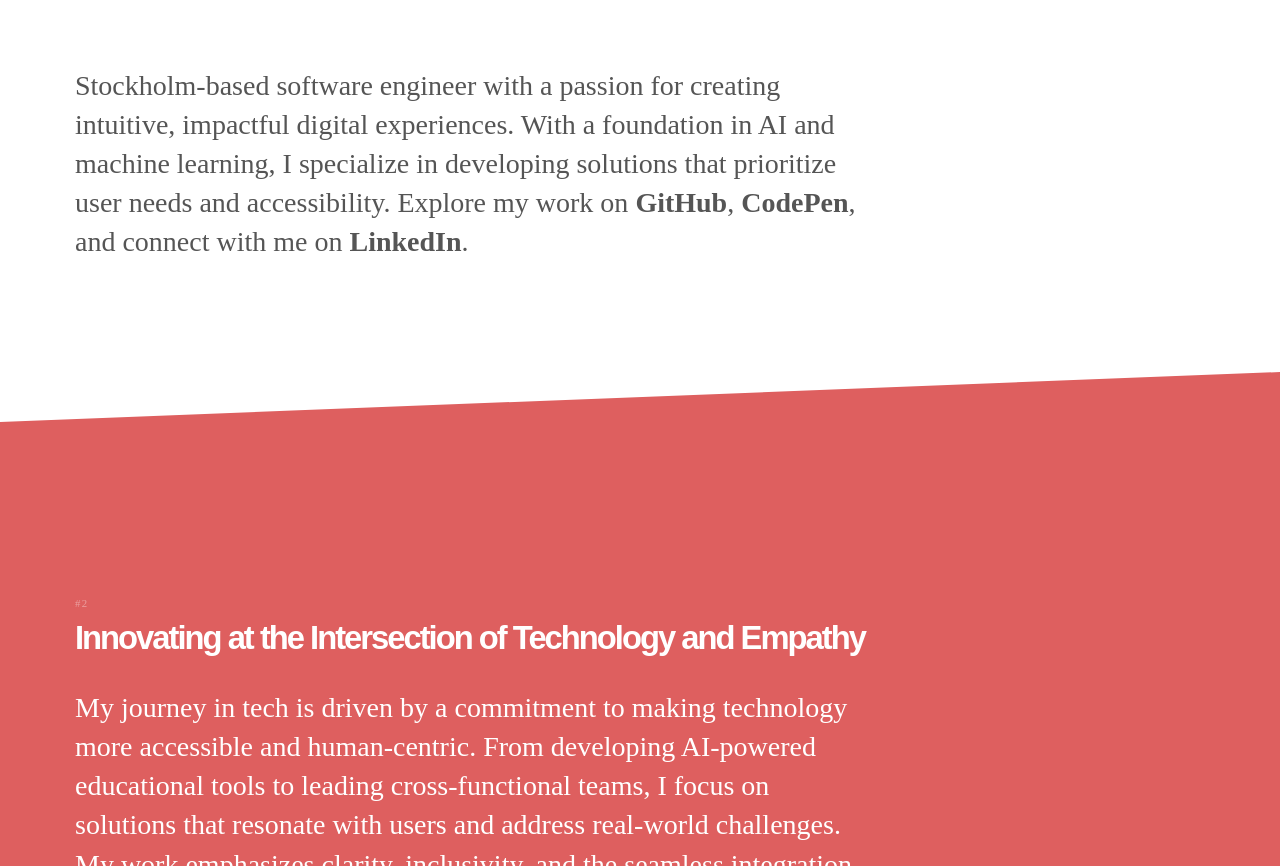
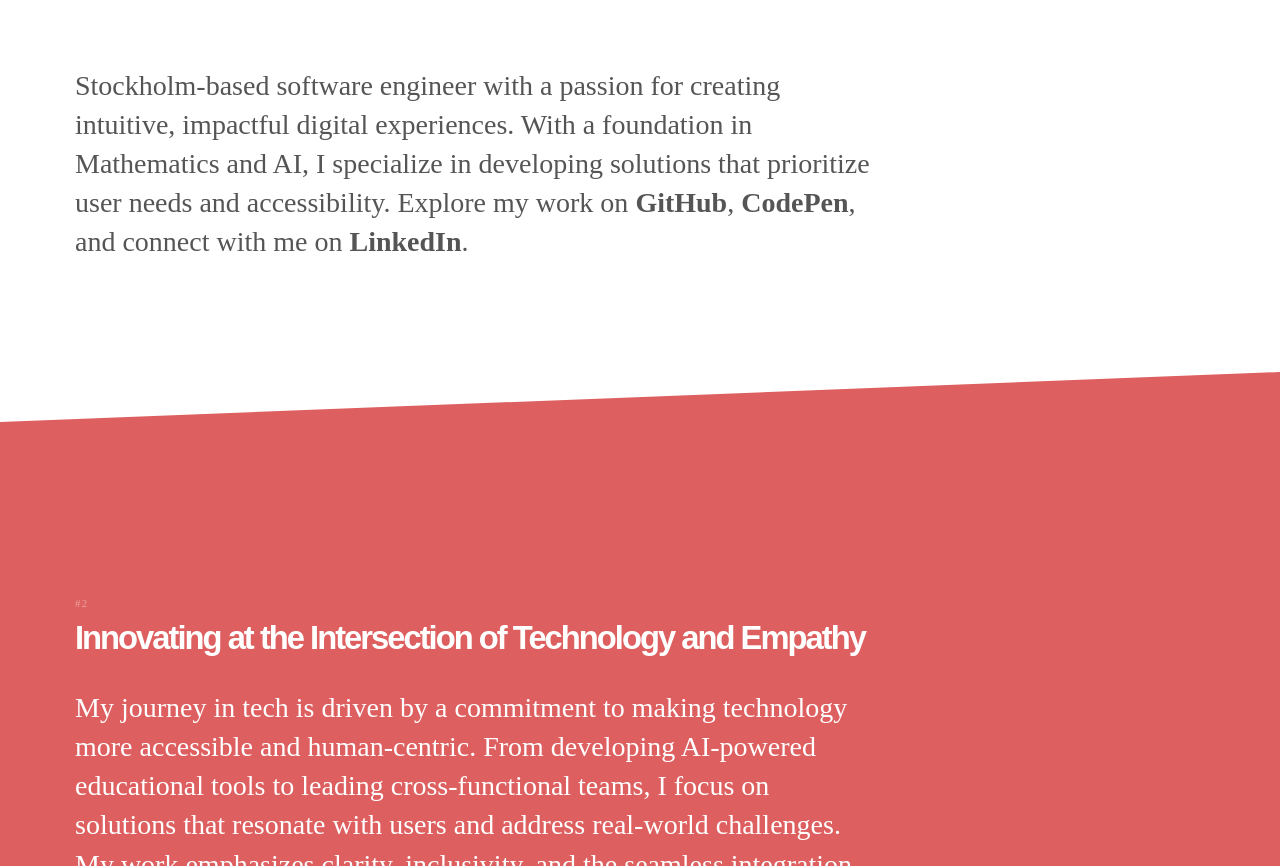
Before and after one commit to alikniby/portfolio1, a plain HTML site: page index.html in a window 1280 px wide. Shown: the part 1666-2532 px from the top of the page. Drawn offline with nearby package versions, Linux system fonts and the light colour scheme.

Commit message:
Update index.html

```diff
--- a/index.html
+++ b/index.html
@@ -50,7 +50,7 @@
             <a class="pre" href="#intro"><span>#1</span>Intro</a>
  <h1>Ali Kamal: Bridging AI and Human-Centered Design</h1>
 <p class="lead">
-    Stockholm-based software engineer with a passion for creating intuitive, impactful digital experiences. With a foundation in AI and machine learning, I specialize in developing solutions that prioritize user needs and accessibility. Explore my work on <a href="https://github.com/alikniby" class="link">GitHub</a>, <a href="https://codepen.io/alikniby" class="link">CodePen</a>, and connect with me on <a href="https://www.linkedin.com/in/alikhassan/" class="link">LinkedIn</a>.
+    Stockholm-based software engineer with a passion for creating intuitive, impactful digital experiences. With a foundation in Mathematics and AI, I specialize in developing solutions that prioritize user needs and accessibility. Explore my work on <a href="https://github.com/alikniby" class="link">GitHub</a>, <a href="https://codepen.io/alikniby" class="link">CodePen</a>, and connect with me on <a href="https://www.linkedin.com/in/alikhassan/" class="link">LinkedIn</a>.
 </p>
 
         </div>
```
